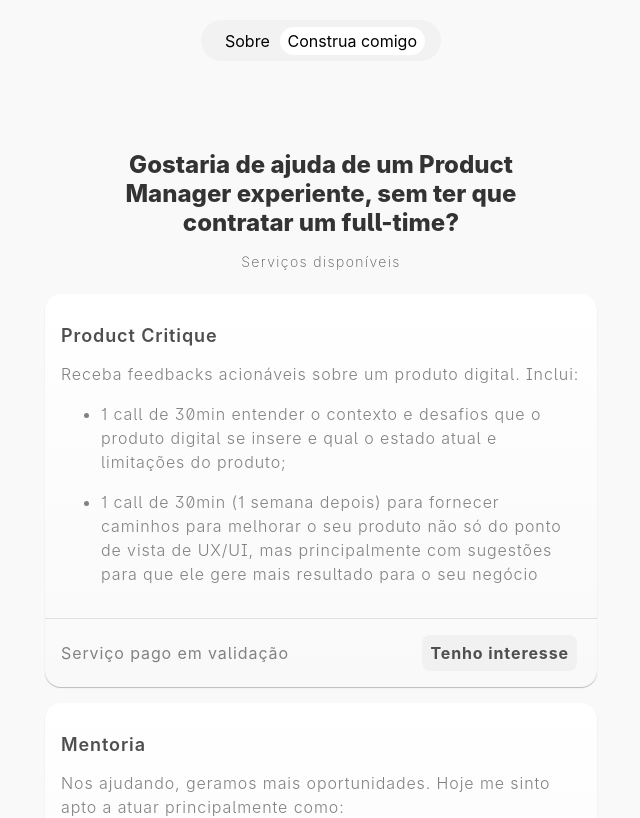
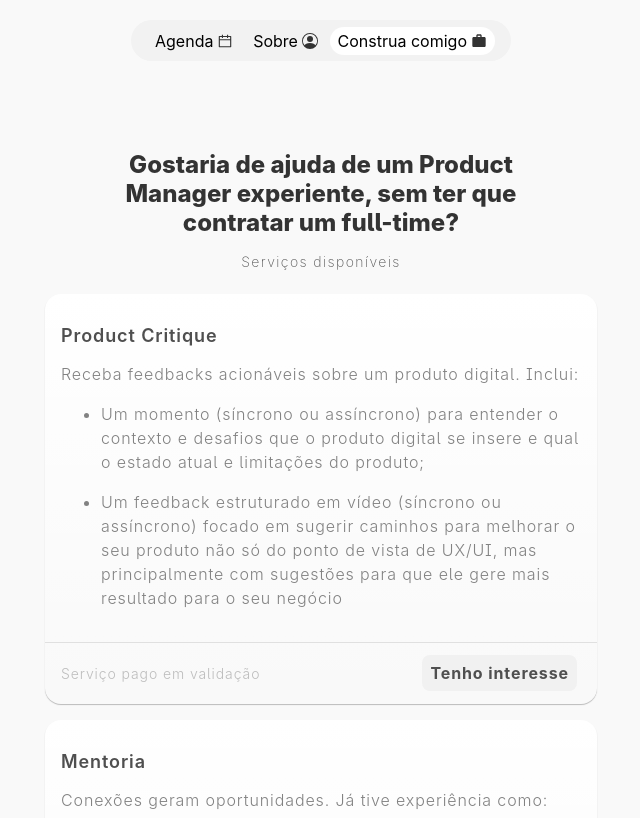
Before and after one commit to aamdias/portfolio, a React (Vite) app: page /construacomigo in a window 1280 px wide. Shown: the top 818 px of the page, without its empty margins (319-959 px from the left). Built offline with nearby package versions, Linux system fonts and the light colour scheme; a web font is replaced by a local one.

Commit message:
Adiciona rota de agenda com Calendly embedado e novas animações

```diff
--- a/src/App.tsx
+++ b/src/App.tsx
@@ -1,5 +1,6 @@
 import About from './pages/About';
 import WorkWithMe from './pages/WorkWithMe';
+import Agenda from './pages/Agenda';
 
 import { Routes, Route } from 'react-router-dom';
 
@@ -9,6 +10,7 @@ function App() {
       < Routes>
         <Route path = "/" element = {<About />}/>
         <Route path = "/construacomigo" element = {<WorkWithMe />}/>
+        <Route path = "/agenda" element = {<Agenda />}/>
       </Routes>
     </div>
   );
--- /dev/null
+++ b/src/components/Loader/loader.tsx
@@ -0,0 +1,81 @@
+import { motion } from "framer-motion";
+
+const LoadingDot = {
+  display: "block",
+  width: "2rem",
+  height: "2rem",
+  backgroundColor: "black",
+  borderRadius: "50%"
+};
+
+const LoadingContainer = {
+  width: "10rem",
+  height: "5rem",
+  display: "flex",
+  justifyContent: "space-around"
+};
+
+const ContainerVariants = {
+  initial: {
+    transition: {
+      staggerChildren: 0.2
+    }
+  },
+  animate: {
+    transition: {
+      staggerChildren: 0.2
+    }
+  }
+};
+
+const DotVariants = {
+  initial: {
+    y: "0%"
+  },
+  animate: {
+    y: "100%"
+  }
+};
+
+const DotTransition = {
+  duration: 0.5,
+  yoyo: Infinity,
+  ease: "easeInOut"
+};
+
+export default function ThreeDotsWave() {
+  return (
+    <div
+      style={{
+        paddingTop: "5rem",
+        width: "100%",
+        display: "flex",
+        alignItems: "center",
+        justifyContent: "center"
+      }}
+    >
+      <motion.div
+        style={LoadingContainer}
+        variants={ContainerVariants}
+        initial="initial"
+        animate="animate"
+      >
+        <motion.span
+          style={LoadingDot}
+          variants={DotVariants}
+          transition={DotTransition}
+        />
+        <motion.span
+          style={LoadingDot}
+          variants={DotVariants}
+          transition={DotTransition}
+        />
+        <motion.span
+          style={LoadingDot}
+          variants={DotVariants}
+          transition={DotTransition}
+        />
+      </motion.div>
+    </div>
+  );
+}
--- a/src/components/Navbar/navbar.scss
+++ b/src/components/Navbar/navbar.scss
@@ -9,11 +9,15 @@
     background: #F2F2F2;
     border-radius: 24px;
     padding: 0px 16px 0px;
-    width: 240px;
+    width: 380px;
     height: 41px;
     justify-content: space-between;
     box-sizing: border-box;
     align-items: center;
+
+    @media(max-width: 540px){
+        width: 160px;
+    }
 }
 
 .navlink {
@@ -25,6 +29,25 @@
     &__label{
         z-index: 3;
         position: relative;
+    }
+    &__icon{
+        height: auto;
+        z-index: 3;
+        position: relative;
+        display: inline-flex;
+        align-items: center;
+        svg {
+            color:#333;
+            height: 16px;
+            width: auto;
+        }
+    }
+    &__wrapper{
+        display:flex;
+        flex-direction: row;
+        align-items: center;
+        justify-content: space-between;
+        gap: 4px;
     }
 }
 
--- a/src/components/Navbar/navbar.tsx
+++ b/src/components/Navbar/navbar.tsx
@@ -1,16 +1,36 @@
 import './navbar.scss';
 import { useLocation, Link } from 'react-router-dom';
 import { motion } from 'framer-motion';
+import { BsPersonCircle } from 'react-icons/bs';
+import { MdOutlineWork } from 'react-icons/md';
+import { AiOutlineCalendar } from 'react-icons/ai';
+import { useState, useEffect } from 'react';
 
 function Navbar() {
     const tabs = [
-        {id: 'about', label: 'Sobre', path: '/'},
-        {id: 'build-with-me', label: 'Construa comigo' , path: '/construacomigo'},
+        {id: 'agenda', label: 'Agenda', path: '/agenda', icon: <AiOutlineCalendar/>},
+        {id: 'about', label: 'Sobre', path: '/', icon: <BsPersonCircle/>},
+        {id: 'build-with-me', label: 'Construa comigo' , path: '/construacomigo', icon: <MdOutlineWork/> },
     ]
 
     const location = useLocation();
 
     const isActive = (path: string) => location.pathname === path;
+
+    const [isScreenWidthLarge, setIsScreenWidthLarge] = useState(window.innerWidth > 540);
+
+    useEffect(() => {
+        const handleResize = () => {
+            setIsScreenWidthLarge(window.innerWidth > 540);
+        };
+
+        window.addEventListener('resize', handleResize);
+
+        // Clean up the event listener when the component unmounts
+        return () => {
+            window.removeEventListener('resize', handleResize);
+        };
+    }, []);
 
     return (
         <div className="navbar">
@@ -20,13 +40,23 @@ function Navbar() {
                 to={tab.path}
                 className = "navlink"
                 >
-                <span className = "navlink__label">{tab.label}</span>
+                <div className="navlink__wrapper">
+                    {isScreenWidthLarge && <span className="navlink__label">{tab.label}</span>}
+                    <span className = "navlink__icon">{tab.icon}</span>
                     {isActive(tab.path) && (
                         <motion.div
                             layoutId = "active-pill"
                             className = "pill"
+                            transition={{
+                                ease: "linear",
+                                type: "spring",
+                                stiffness: 100,
+                                duration: 1,
+                                x: { duration: 1 }
+                              }}
                         />
                     )}
+                </div>
                 </Link>
             ))}
         </div>
--- a/src/components/Service/service.scss
+++ b/src/components/Service/service.scss
@@ -35,6 +35,14 @@
       line-height: 1.5;
       font-weight: 300;
       margin-bottom: 8px;
+    }
+
+    &__price {
+        color: #BDBDBD;
+        font-family: Inter;
+        font-size: 14px;
+        font-style: normal;
+        font-weight: 300;
     }
 
     &__slots {
@@ -76,7 +84,7 @@
 
   }
 
-  @media (max-width: 540px) {
+  @media (max-width: 500px) {
     .service{
         max-width: 100%;
 
@@ -85,5 +93,13 @@
             height: 130px;
             margin-bottom: 8px;
         }
+
+        &__price{
+          font-size: 12px;
+        }
+
+        &__link{
+          font-size: 14px;
+        }
     }
   }
--- a/src/data/services.json
+++ b/src/data/services.json
@@ -1,14 +1,14 @@
 [
     {
       "title": "Product Critique",
-      "description": "Receba feedbacks acionáveis sobre um produto digital. Inclui: \n\n  - 1 call de 30min entender o contexto e desafios que o produto digital se insere e qual o estado atual e limitações do produto; \n\n- 1 call de 30min (1 semana depois) para fornecer caminhos para melhorar o seu produto não só do ponto de vista de UX/UI, mas principalmente com sugestões para que ele gere mais resultado para o seu negócio",
+      "description": "Receba feedbacks acionáveis sobre um produto digital. Inclui: \n\n  - Um momento (síncrono ou assíncrono) para entender o contexto e desafios que o produto digital se insere e qual o estado atual e limitações do produto; \n\n- Um feedback estruturado em vídeo (síncrono ou assíncrono) focado em sugerir caminhos para melhorar o seu produto não só do ponto de vista de UX/UI, mas principalmente com sugestões para que ele gere mais resultado para o seu negócio",
       "availableSlots": "03 slots disponíveis",
       "price":"Serviço pago em validação",
       "externalLink": "https://wa.me/5585994319716/?text=Oi%20Alan%20tenho%20interesse%20no%20serviço%20de%20Product%20Critique"
     },
     {
         "title": "Mentoria",
-        "description": "Nos ajudando, geramos mais oportunidades. Hoje me sinto apto a atuar principalmente como: \n\n - Advisor de startups de tecnologia early stage no mercado de educação e empregabilidade; \n\n- Como mentor de carreira para PMs Júniores e Plenos e para quem pensa ou gostaria de conhecer mais sobre a carreira de produto",
+        "description": "Conexões geram oportunidades. Já tive experiência como: \n\n - Product Advisor de startups de tecnologia early stage no mercado de educação e empregabilidade; \n\n- Mentor de carreira para PMs Júniores e Plenos e para quem pensa ou gostaria de conhecer mais sobre a carreira de produto",
         "availableSlots": "Indisponível",
         "price":"Indisponível por hora",
         "externalLink": "https://wa.me/5585994319716/?text=Oi%20Alan%20tenho%20interesse%20na%20mentoria%20contigo"
--- a/src/main.tsx
+++ b/src/main.tsx
@@ -1,11 +1,15 @@
 import ReactDOM from 'react-dom/client'
 import App from './App.tsx'
 import { BrowserRouter } from 'react-router-dom'
+import React from 'react'
+import Loader from './components/Loader/loader.tsx'
 
 import './index.scss'
 
 ReactDOM.createRoot(document.getElementById('root')!).render(
   <BrowserRouter>
-    <App />
+    <React.Suspense fallback={<Loader />}>
+        <App />
+    </React.Suspense>
   </BrowserRouter>
 )
--- a/src/pages/About/index.tsx
+++ b/src/pages/About/index.tsx
@@ -3,6 +3,7 @@ import Article from '../../components/Article/article.tsx';
 import Footer from '../../components/Footer/footer.tsx';
 import articlesData from '../../data/articles.json';
 import Navbar from '../../components/Navbar/navbar.tsx';
+import { motion } from 'framer-motion';
 
 type ArticleProps = {
     title: string;
@@ -12,10 +13,32 @@ type ArticleProps = {
     thumbnail: string;
 };
 
+const fadeInVariants = {
+    hidden: {
+      opacity: 0,
+      y: -10, // Optional: Adding a slight move upwards
+    },
+    visible: {
+      opacity: 1,
+      y: 0,
+    }
+  };
+
 export default function About () {
     return(
         <>
             <Navbar />
+            <motion.div
+            initial="hidden"
+            animate="visible"
+            variants={fadeInVariants}
+            transition={{
+                ease: "linear",
+                type: "spring",
+                stiffness: 100,
+                duration: 1 }}
+            className="About"
+            >
             <Intro />
             <div className = "content-wrapper">
                 <div className = "title">Artigos</div>
@@ -27,6 +50,7 @@ export default function About () {
                 </div>
             </div>
             <Footer />
+            </motion.div>
         </>
     );
 }
--- /dev/null
+++ b/src/pages/Agenda/index.tsx
@@ -0,0 +1,58 @@
+import Navbar from '../../components/Navbar/navbar.tsx';
+import {  useEffect } from 'react';
+import { motion } from 'framer-motion';
+import Footer from '../../components/Footer/footer.tsx';
+
+const fadeInVariants = {
+    hidden: {
+      opacity: 0,
+      y: -10, // Optional: Adding a slight move upwards
+    },
+    visible: {
+      opacity: 1,
+      y: 0,
+    }
+  };
+
+export default function Agenda () {
+
+    useEffect(() => {
+
+        const script = document.createElement('script');
+        script.src = "https://assets.calendly.com/assets/external/widget.js";
+        script.async = true;
+        document.body.appendChild(script);
+
+        return () => {
+            document.body.removeChild(script);
+        };
+;
+    }, []);
+
+    const isSmallScreen = window.innerWidth <= 540;
+
+    return(
+        <div className = "agenda">
+            <Navbar />
+            <motion.div
+            className = "agenda__content"
+            initial="hidden"
+            animate="visible"
+            variants={fadeInVariants}
+            transition={{
+                ease: "linear",
+                type: "spring",
+                stiffness: 100,
+                duration: 1 }}
+            >
+            <h1 className="title"> Minha agenda </h1>
+            <h2 className="subtitle"> Horários disponíveis </h2>
+            <div
+                className="calendly-inline-widget"
+                data-url="https://calendly.com/alan-dias-trybe/1-1?hide_event_type_details=1&hide_gdpr_banner=1&text_color=828282&primary_color=333333"
+                style={isSmallScreen ? {minWidth: '320px', height: '500px', position: 'relative'} : {minWidth: '400px', height: '500px', position: 'relative'}}
+            ></div>
+            </motion.div>
+        </div>
+    );
+}
--- a/src/pages/WorkWithMe/index.tsx
+++ b/src/pages/WorkWithMe/index.tsx
@@ -5,6 +5,7 @@ import Service from '../../components/Service/service.tsx';
 import { FaCopy } from 'react-icons/fa';
 import { useState } from 'react';
 import copy from 'clipboard-copy';
+import { motion } from 'framer-motion';
 
 type ServiceProps = {
     title: string;
@@ -13,6 +14,17 @@ type ServiceProps = {
     price: string;
     externalLink: string;
 };
+
+const fadeInVariants = {
+    hidden: {
+      opacity: 0,
+      y: -10, // Optional: Adding a slight move upwards
+    },
+    visible: {
+      opacity: 1,
+      y: 0,
+    }
+  };
 
 export default function WorkWithMe () {
     const [isCopied,setIsCopied] = useState(false);
@@ -26,8 +38,19 @@ export default function WorkWithMe () {
     }
 
     return(
-        <div className = "buildwithme">
+        <>
             <Navbar />
+            <motion.div
+            className = "buildwithme"
+            initial="hidden"
+            animate="visible"
+            variants={fadeInVariants}
+            transition={{
+                ease: "linear",
+                type: "spring",
+                stiffness: 100,
+                duration: 1 }}
+            >
             <h1 className="title"> Gostaria de ajuda de um Product Manager experiente, sem ter que contratar um full-time? </h1>
             <h2 className="subtitle"> Serviços disponíveis </h2>
             <div className =" services">
@@ -41,7 +64,8 @@ export default function WorkWithMe () {
                 <FaCopy onClick={handleCopy} style={{ cursor: 'pointer' }} />
                 {isCopied && <span>Copiado!</span>}
             </div>
+            </motion.div>
             <Footer />
-        </div>
+        </>
     );
 }
```
Also changed, not shown: src/index.scss (+11 -0 lines). Lines whose indentation alone changed are shown as unchanged.
